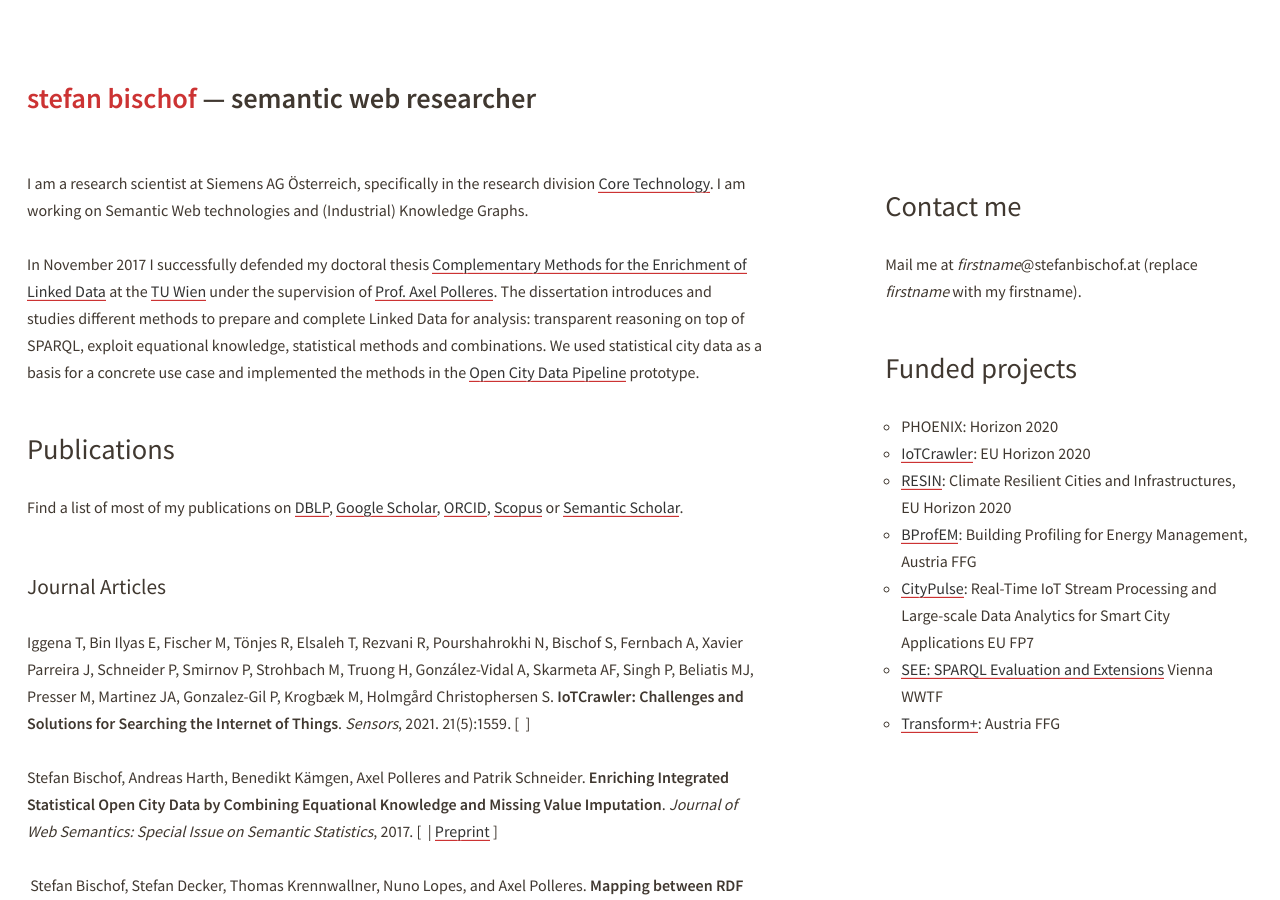
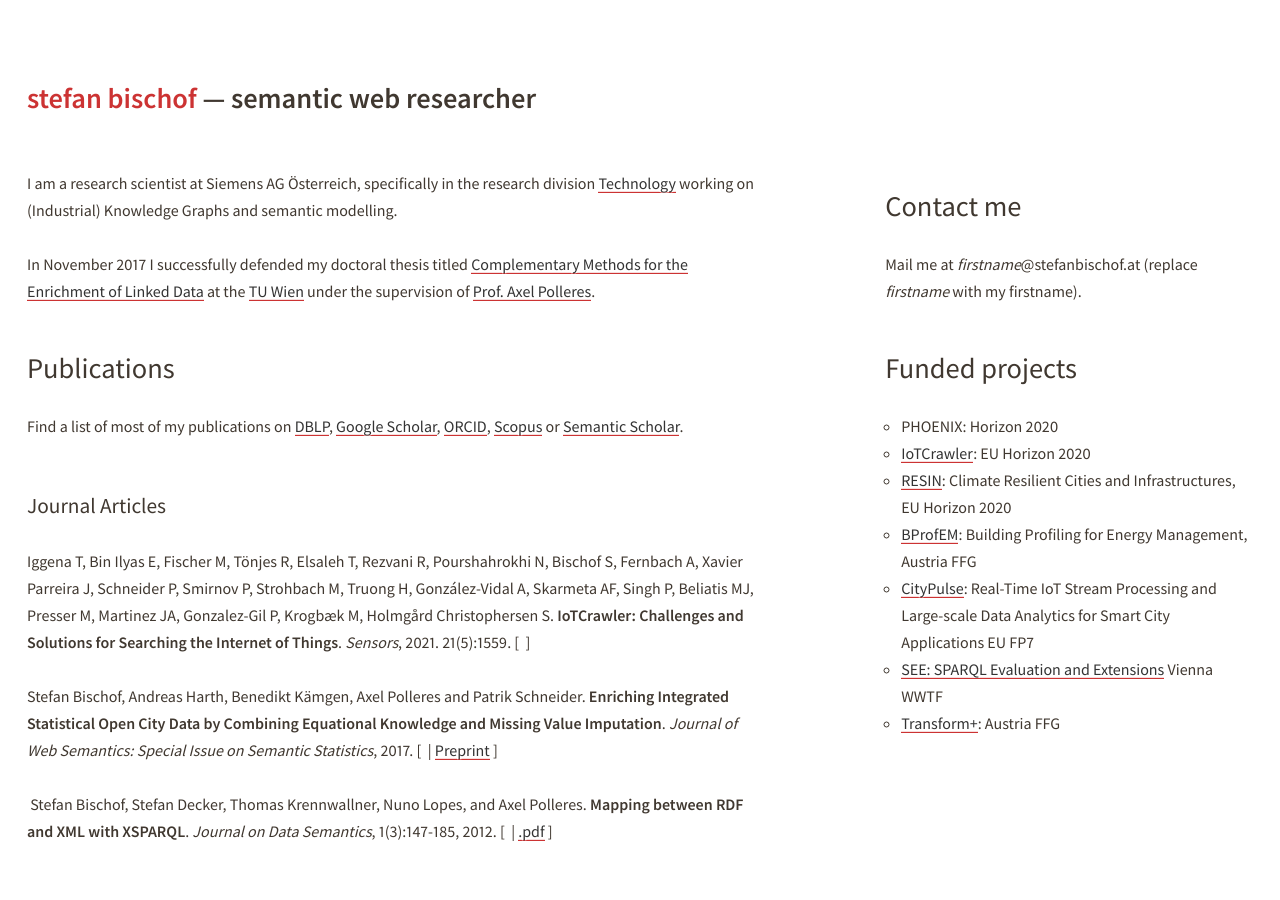
Before and after one commit to stefanbischof/stefanbischof.github.io, a Jekyll site: the page built from index.html, in a window 1280 px wide and 900 px high. Built offline with Jekyll 4.4.1, drawn with Linux system fonts in a browser that asks for light colours; a style sheet for code colours, icons or effects is not loaded.

Commit message:
small fixes

```diff
--- a/index.html
+++ b/index.html
@@ -6,9 +6,10 @@
 <div class="row">
        <div class="col8">
 
-<p>I am a research scientist at Siemens AG Österreich, specifically in the research division <a href="https://new.siemens.com/global/en/company/innovation/research-development.html">Core Technology</a>. I am working on Semantic Web technologies and (Industrial) Knowledge Graphs. </p>
+<p>I am a research scientist at Siemens AG Österreich, specifically in the research division <a href="https://new.siemens.com/global/en/company/innovation/research-development.html">Technology</a> working on (Industrial) Knowledge Graphs and semantic modelling.</p>
 
-<p>In November 2017 I successfully defended my doctoral thesis <a href="#Bischof2017">Complementary Methods for the Enrichment of Linked Data</a> at the <a href="https://www.tuwien.at/">TU Wien</a> under the supervision of <a href="http://polleres.net/">Prof. Axel Polleres</a>. The dissertation introduces and studies different methods to prepare and complete Linked Data for analysis: transparent reasoning on top of SPARQL, exploit equational knowledge, statistical methods and combinations. We used statistical city data as a basis for a concrete use case and implemented the methods in the <a href="http://citydata.wu.ac.at/ocdp/">Open City Data Pipeline</a> prototype.
+<p>In November 2017 I successfully defended my doctoral thesis titled <a href="#Bischof2017">Complementary Methods for the Enrichment of Linked Data</a> at the <a href="https://www.tuwien.at/">TU Wien</a> under the supervision of <a href="http://polleres.net/">Prof. Axel Polleres</a>.
+<!--The dissertation introduces and studies different methods to prepare and complete Linked Data for analysis: transparent reasoning on top of SPARQL, exploit equational knowledge, statistical methods and combinations. We used statistical city data as a basis for a concrete use case and implemented the methods in the <a href="http://citydata.wu.ac.at/ocdp/">Open City Data Pipeline</a> prototype.-->
 </p>
 
 	 <h1>Publications</h1>
```
